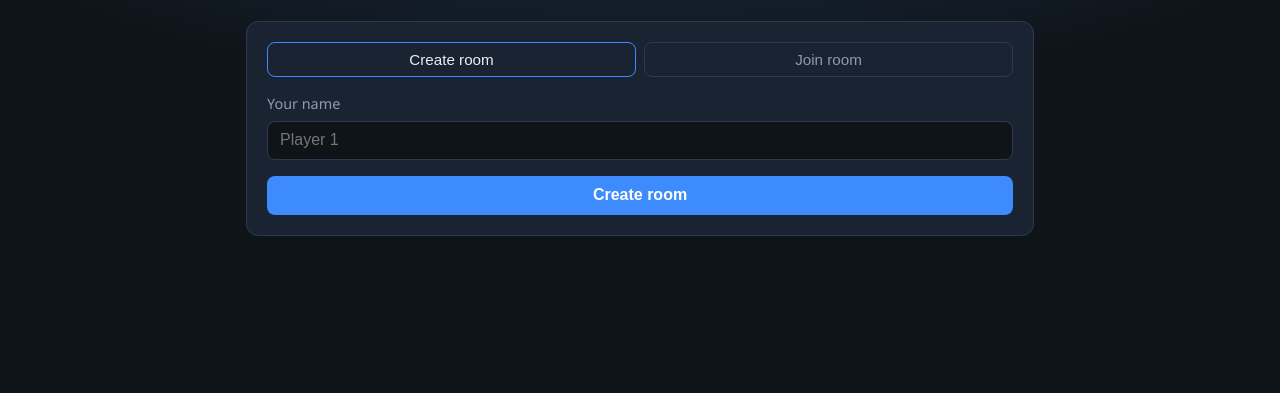
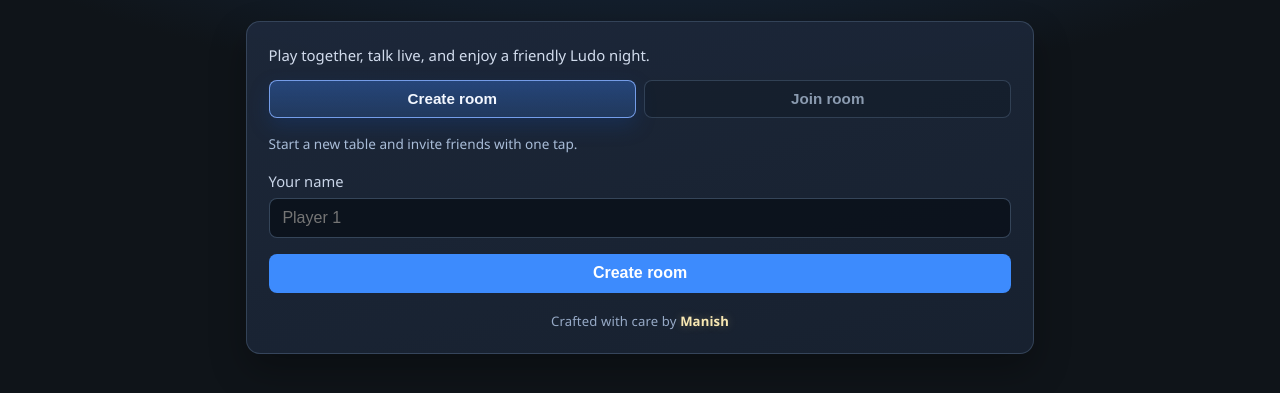
Before and after one commit to Mj2004-byte/ludo-game, a website: page public/index.html in a window 1280 px wide. Shown: the part 97-490 px from the top of the page. Drawn offline with nearby package versions, Linux system fonts and the light colour scheme; no server answers.

Commit message:
Your commit message

```diff
--- a/public/index.html
+++ b/public/index.html
@@ -14,20 +14,24 @@
       </header>
 
       <section id="panel-lobby" class="panel">
+        <p class="lobby-intro">Play together, talk live, and enjoy a friendly Ludo night.</p>
         <div class="tabs">
           <button type="button" class="tab active" data-tab="create">Create room</button>
           <button type="button" class="tab" data-tab="join">Join room</button>
         </div>
 
         <form id="form-create" class="form tab-content active">
+          <p class="form-intro">Start a new table and invite friends with one tap.</p>
           <label>
             Your name
             <input type="text" id="create-name" maxlength="24" placeholder="Player 1" required />
           </label>
           <button type="submit">Create room</button>
+          <p class="credit-line">Crafted with care by <span>Manish</span></p>
         </form>
 
         <form id="form-join" class="form tab-content">
+          <p class="form-intro">Enter your room code and jump into the match.</p>
           <label>
             Your name
             <input type="text" id="join-name" maxlength="24" placeholder="Player" required />
@@ -41,6 +45,7 @@
             <input type="text" id="join-pass" maxlength="8" inputmode="numeric" placeholder="7890" required />
           </label>
           <button type="submit">Join room</button>
+          <p class="credit-line">Crafted with care by <span>Manish</span></p>
         </form>
 
         <p id="lobby-error" class="error" hidden></p>
--- a/public/static/style.css
+++ b/public/static/style.css
@@ -252,10 +252,11 @@ body.game-active {
 
 .panel {
   margin-top: 1.5rem;
-  padding: 1.25rem;
-  background: var(--surface);
-  border: 1px solid var(--border);
-  border-radius: 12px;
+  padding: 1.35rem;
+  background: linear-gradient(165deg, rgba(29, 40, 58, 0.97) 0%, rgba(24, 34, 49, 0.97) 100%);
+  border: 1px solid rgba(122, 150, 187, 0.28);
+  border-radius: 14px;
+  box-shadow: 0 16px 36px rgba(0, 0, 0, 0.28);
 }
 
 .hidden {
@@ -270,19 +271,27 @@ body.game-active {
 
 .tab {
   flex: 1;
-  padding: 0.5rem 0.75rem;
-  border: 1px solid var(--border);
+  padding: 0.6rem 0.85rem;
+  border: 1px solid rgba(122, 150, 187, 0.28);
   border-radius: 8px;
-  background: transparent;
+  background: rgba(10, 16, 24, 0.25);
   color: var(--muted);
   cursor: pointer;
   font-size: 0.95rem;
+  font-weight: 600;
+  transition: all 160ms ease;
+}
+
+.tab:hover {
+  border-color: rgba(132, 174, 255, 0.5);
+  color: #d9e7ff;
 }
 
 .tab.active {
-  background: var(--surface);
-  color: var(--text);
-  border-color: var(--accent);
+  background: linear-gradient(180deg, rgba(55, 122, 232, 0.38), rgba(61, 139, 253, 0.2));
+  color: #f3f7ff;
+  border-color: rgba(132, 174, 255, 0.85);
+  box-shadow: 0 8px 20px rgba(23, 73, 156, 0.28);
 }
 
 .tab-content {
@@ -299,17 +308,24 @@ body.game-active {
   display: flex;
   flex-direction: column;
   gap: 0.35rem;
-  font-size: 0.9rem;
-  color: var(--muted);
+  font-size: 0.92rem;
+  color: #c8d4e7;
 }
 
 input[type="text"] {
-  padding: 0.6rem 0.75rem;
-  border: 1px solid var(--border);
+  padding: 0.62rem 0.8rem;
+  border: 1px solid rgba(130, 163, 204, 0.35);
   border-radius: 8px;
-  background: var(--bg);
+  background: rgba(11, 17, 26, 0.86);
   color: var(--text);
   font-size: 1rem;
+  transition: border-color 160ms ease, box-shadow 160ms ease;
+}
+
+input[type="text"]:focus {
+  border-color: rgba(132, 174, 255, 0.95);
+  box-shadow: 0 0 0 3px rgba(92, 145, 246, 0.2);
+  outline: none;
 }
 
 button[type="submit"],
@@ -323,6 +339,13 @@ button[type="submit"],
   font-size: 1rem;
   font-weight: 600;
   cursor: pointer;
+  transition: transform 120ms ease, box-shadow 160ms ease;
+}
+
+button[type="submit"]:hover,
+.primary:hover {
+  transform: translateY(-1px);
+  box-shadow: 0 8px 18px rgba(44, 113, 227, 0.4);
 }
 
 button[type="submit"]:disabled,
@@ -370,6 +393,32 @@ button[type="submit"]:disabled,
   margin: 0.75rem 0 0;
   font-size: 0.85rem;
   color: var(--muted);
+}
+
+.lobby-intro {
+  margin: 0 0 0.85rem;
+  color: #d2dced;
+  font-size: 0.93rem;
+}
+
+.form-intro {
+  margin: 0 0 0.25rem;
+  color: #a9bdd9;
+  font-size: 0.85rem;
+}
+
+.credit-line {
+  margin: 0.45rem 0 0;
+  text-align: center;
+  font-size: 0.82rem;
+  color: #97aac7;
+  letter-spacing: 0.01em;
+}
+
+.credit-line span {
+  color: #f8e8b3;
+  font-weight: 700;
+  text-shadow: 0 0 10px rgba(255, 227, 140, 0.25);
 }
 
 .countdown {
--- a/public/static/webrtc.js
+++ b/public/static/webrtc.js
@@ -36,6 +36,14 @@
     }
   }
 
+  /** True when this slot already shows a remote (or local) MediaStream — don’t wipe it on every room:state tick. */
+  function slotHasLiveStream(i) {
+    const v = getVideoEl(i);
+    const stream = v?.srcObject;
+    if (!stream || !(stream instanceof MediaStream)) return false;
+    return stream.active && stream.getTracks().some((t) => t.readyState === "live");
+  }
+
   function setPlaceholder(i, player, myIndex) {
     const wrap = document.querySelector(`.video-face-wrap[data-player="${i}"]`);
     if (!wrap) return;
@@ -55,6 +63,12 @@
       } else {
         showNoStreamPlaceholder(i, mediaError ? "Camera blocked" : "Allow camera");
       }
+      return;
+    }
+    /* Remote human: only show “Connecting…” until WebRTC attaches; never clear video on each game state broadcast. */
+    if (slotHasLiveStream(i)) {
+      if (ph) ph.textContent = "";
+      if (v && v.hidden) v.hidden = false;
       return;
     }
     showNoStreamPlaceholder(i, "Connecting...");
```
